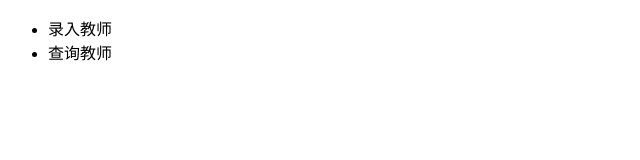
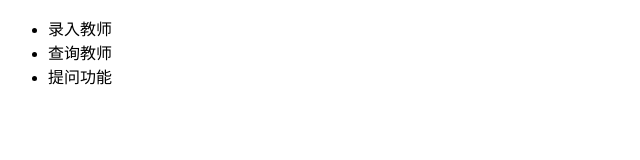
Before and after one commit to Liyangbo01/teacher, a plain HTML site: page index.html in a window 1280 px wide. Shown: the whole page, without its empty margins (0-640 px from the left). Drawn offline with Linux system fonts and the light colour scheme.

Commit message:
提问功能已经完成

```diff
--- a/index.html
+++ b/index.html
@@ -8,6 +8,8 @@
     <ul>
         <li>录入教师</li>
         <li>查询教师</li>
+        <li>提问功能</li>
+
     </ul>
 </body>
 </html>
```
